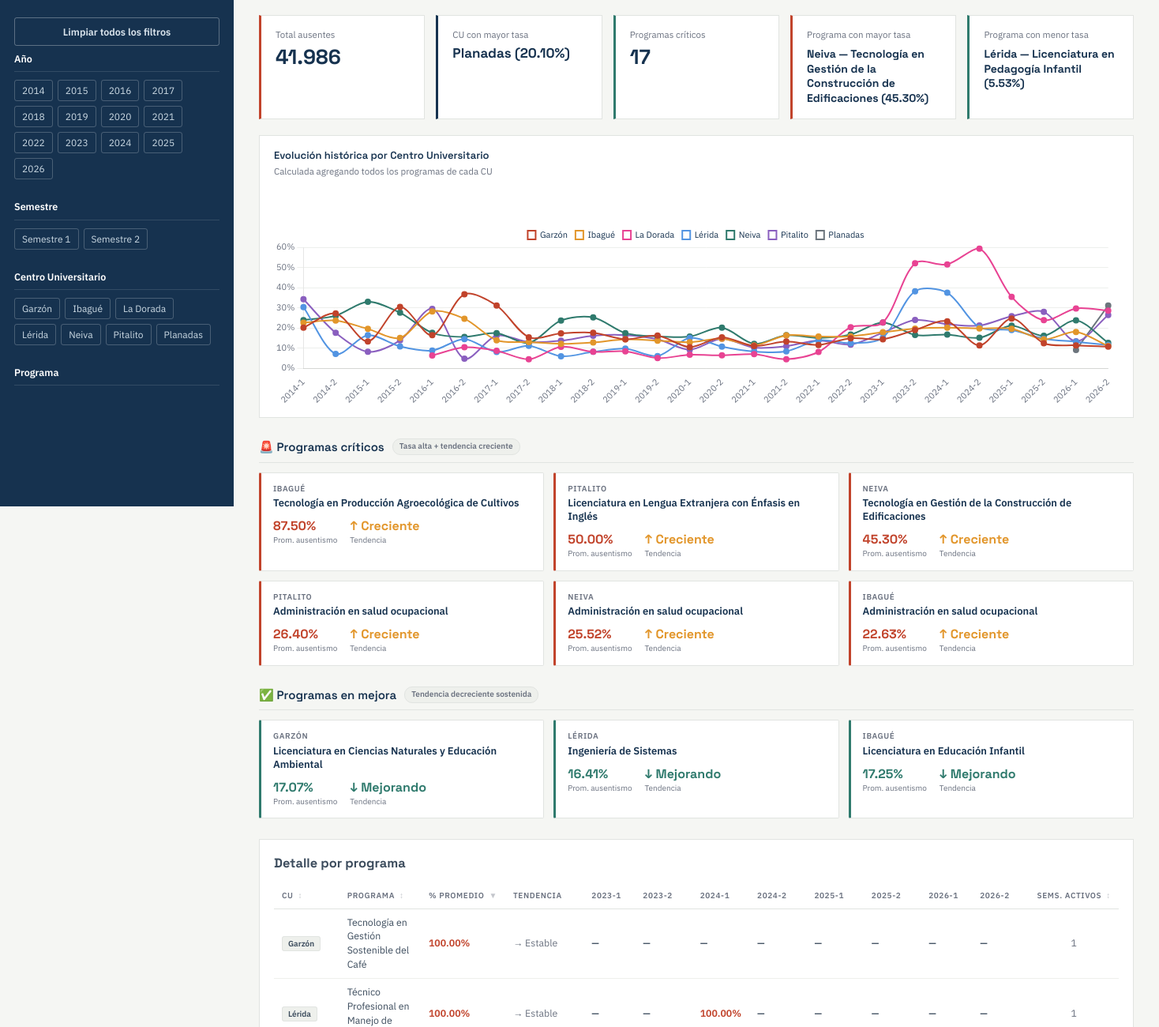
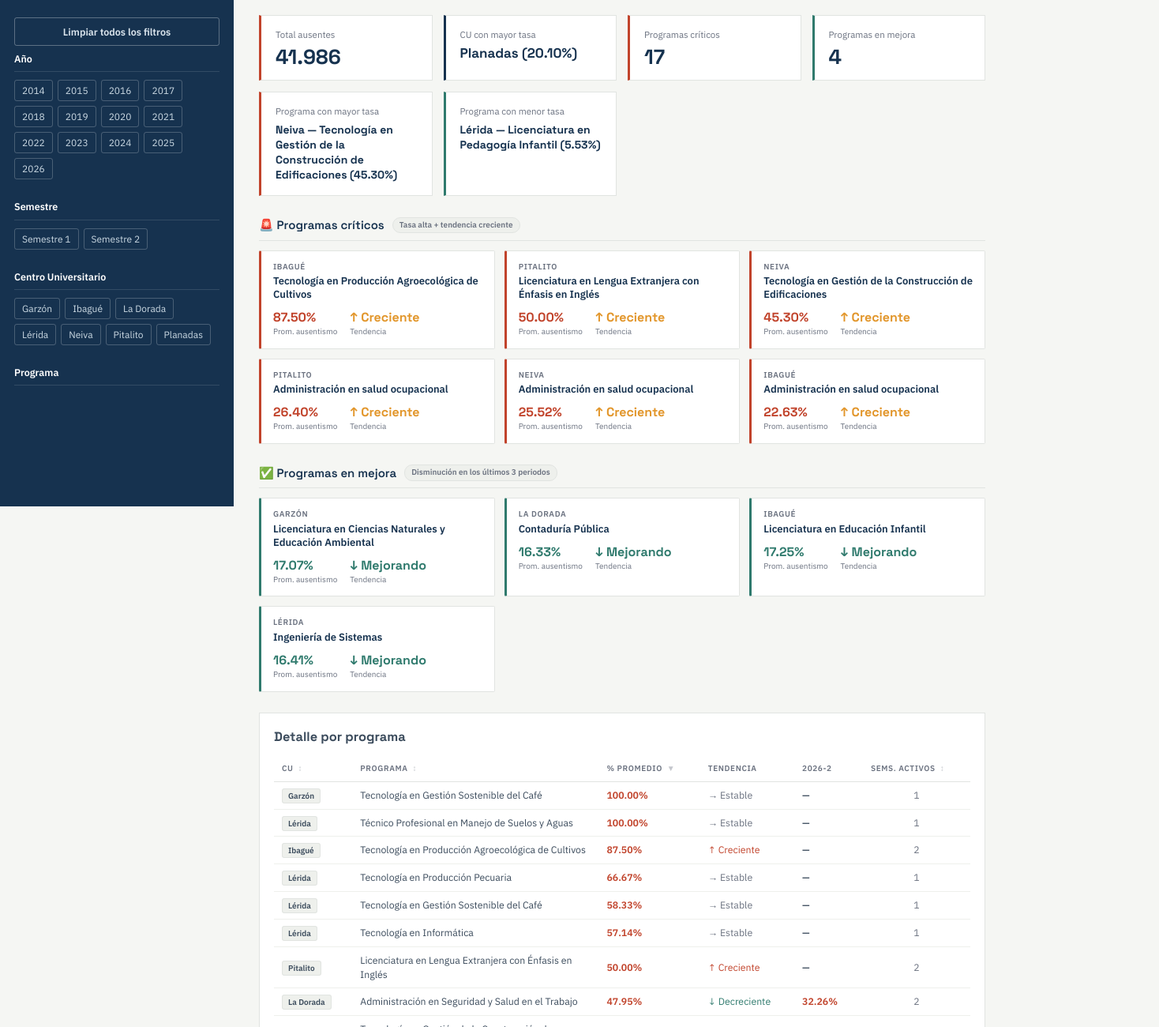
Before and after one commit to JuanGJaureguiG/Ausentismo-Deserci-n-programas, a plain HTML site: page index.html in a window 1280 px wide. Shown: the part 159-1459 px from the top of the page at 79% size, 1468 px wide, since content can reach past the window. Drawn offline with nearby package versions, Linux system fonts and the light colour scheme.

Commit message:
Add files via upload

```diff
--- a/app.js
+++ b/app.js
@@ -12,7 +12,6 @@ const CU_COLORS = {
   'Garzón': '#C1432B', 'Pitalito': '#8A5FBF', 'Lérida': '#5294E2',
   'La Dorada': '#E84393', 'Planadas': '#6C757D'
 };
-const RECENT_N = 8;
 
 let DATA = null;
 let metric = 'ausentismo'; // 'ausentismo' | 'desercion'
@@ -210,8 +209,11 @@ function render() {
   document.getElementById('content-body').style.display = 'block';
   document.getElementById('empty-state').style.display = 'none';
 
-  // Evolución: sin CU seleccionado se muestra el histórico de todos los CU por separado
-  // (el agregado "Sede Tolima-Huila" ya está disponible en el tablero de nivel CU)
+  // La gráfica sólo se construye cuando el usuario ha seleccionado algún filtro (Año, Semestre o CU)
+  const hasFilter = state.anio.size > 0 || state.semestre.size > 0 || state.cu.size > 0;
+  const chartPanel = document.getElementById('chart-panel');
+  if (hasFilter) {
+    chartPanel.style.display = 'block';
     const evoKeys = state.cu.size ? [...state.cu] : Object.keys(cuSeries).filter(k => k !== 'Sede Tolima-Huila');
     const evoDatasets = evoKeys.map(k => ({
       label: k,
@@ -235,8 +237,12 @@ function render() {
         }
       }
     });
+  } else {
+    chartPanel.style.display = 'none';
+    if (charts['chart-evolucion']) { charts['chart-evolucion'].destroy(); delete charts['chart-evolucion']; }
+  }
 
-  // Promedio por CU (sin gráfica; se usa para el KPI "CU con mayor tasa")
+  // Promedio por CU (sólo se usa para el KPI "CU con mayor tasa")
   const barKeys = state.cu.size ? [...state.cu] : Object.keys(cuSeries).filter(k => k !== 'Sede Tolima-Huila');
   const avgByCu = barKeys.map(k => {
     const vals = idxList.map(i => cuSeries[k] ? cuSeries[k][i] : null).filter(v => v !== null && v !== undefined);
@@ -267,15 +273,18 @@ function render() {
   document.getElementById('kpi-prog-max').textContent = maxProg ? `${maxProg.cu} — ${maxProg.programa} (${maxProg.avg.toFixed(2)}%)` : '—';
   document.getElementById('kpi-prog-min').textContent = minProg ? `${minProg.cu} — ${minProg.programa} (${minProg.avg.toFixed(2)}%)` : '—';
 
+  const mejorando = withData.filter(p => hasContinuousImprovement(p, periods));
+  document.getElementById('kpi-mejorando').textContent = mejorando.length;
+
   renderAlerts(withData, periods);
-  renderTable(progs, periods);
+  renderTable(progs, periods, hasFilter);
 }
 
-// Disminución continua y estricta en los últimos 4 periodos disponibles (dentro del alcance de filtros actual)
+// Disminución continua y estricta en los últimos 3 periodos disponibles (dentro del alcance de filtros actual)
 function hasContinuousImprovement(p, periodsList) {
-  const last4 = periodsList.slice(-4);
-  if (last4.length < 4) return false;
-  const vals = last4.map(per => (p.periods[per] ? p.periods[per].pct : null));
+  const last3 = periodsList.slice(-3);
+  if (last3.length < 3) return false;
+  const vals = last3.map(per => (p.periods[per] ? p.periods[per].pct : null));
   if (vals.some(v => v === null || v === undefined)) return false;
   for (let i = 0; i < vals.length - 1; i++) {
     if (!(vals[i] > vals[i + 1])) return false;
@@ -287,9 +296,9 @@ function renderAlerts(withData, periodsList) {
   const crit = [...withData].filter(p => p.avg > 12 && p.slope > 0.3).sort((a, b) => b.avg - a.avg).slice(0, 6);
   const improving = [...withData].filter(p => hasContinuousImprovement(p, periodsList))
     .sort((a, b) => {
-      const aVals = periodsList.slice(-4).map(per => a.periods[per].pct);
-      const bVals = periodsList.slice(-4).map(per => b.periods[per].pct);
-      return (bVals[0] - bVals[3]) - (aVals[0] - aVals[3]);
+      const aVals = periodsList.slice(-3).map(per => a.periods[per].pct);
+      const bVals = periodsList.slice(-3).map(per => b.periods[per].pct);
+      return (bVals[0] - bVals[2]) - (aVals[0] - aVals[2]);
     });
 
   const critEl = document.getElementById('critical-alerts');
@@ -322,9 +331,10 @@ function pctClass(v) {
   return 'pct-low';
 }
 
-function renderTable(progs, activePeriods) {
-  // si no hay filtro de año/semestre activo, mostramos los últimos 8 periodos para no saturar la tabla
-  const periodsShown = (state.anio.size || state.semestre.size) ? activePeriods : activePeriods.slice(-RECENT_N);
+function renderTable(progs, activePeriods, hasFilter) {
+  // Sin ningún filtro (Año, Semestre o CU) seleccionado: sólo el último registro (periodo más reciente).
+  // Con algún filtro seleccionado: se muestran todos los periodos que correspondan a esa selección.
+  const periodsShown = hasFilter ? activePeriods : activePeriods.slice(-1);
 
   const headerRow = document.getElementById('header-row');
   const sortIcon = key => sortKey === key ? (sortDir === 1 ? '▲' : '▼') : '↕';
--- a/index.html
+++ b/index.html
@@ -42,9 +42,13 @@
         <div class="label">CU con mayor tasa</div>
         <div class="num" id="kpi-cu" style="font-size:17px">—</div>
       </div>
-      <div class="kpi kpi-teal">
+      <div class="kpi kpi-danger">
         <div class="label">Programas críticos</div>
         <div class="num" id="kpi-criticos">—</div>
+      </div>
+      <div class="kpi kpi-teal">
+        <div class="label">Programas en mejora</div>
+        <div class="num" id="kpi-mejorando">—</div>
       </div>
       <div class="kpi kpi-danger">
         <div class="label">Programa con mayor tasa</div>
@@ -61,16 +65,16 @@
     </div>
 
     <div id="content-body">
-      <div class="panel panel-full">
+      <div class="panel panel-full" id="chart-panel" style="display:none">
         <h3>Evolución histórica por Centro Universitario</h3>
-        <div class="panel-sub">Calculada agregando todos los programas de cada CU</div>
+        <div class="panel-sub">Según los filtros seleccionados (Año, Semestre y/o Centro Universitario)</div>
         <div class="chart-wrap"><canvas id="chart-evolucion"></canvas></div>
       </div>
 
       <div class="section-title">🚨 Programas críticos <span class="pill">Tasa alta + tendencia creciente</span></div>
       <div class="alerts" id="critical-alerts"></div>
 
-      <div class="section-title">✅ Programas en mejora <span class="pill">Tendencia decreciente sostenida</span></div>
+      <div class="section-title">✅ Programas en mejora <span class="pill">Disminución en los últimos 3 periodos</span></div>
       <div class="alerts" id="improving-alerts"></div>
 
       <div class="table-panel">
--- a/styles.css
+++ b/styles.css
@@ -65,7 +65,6 @@ h1,h2,h3,.num{font-family:'Space Grotesk',system-ui,sans-serif;}
 .kpi .label{font-size:11.5px;color:var(--muted);margin-bottom:6px;}
 .kpi .num{font-size:26px;font-weight:700;color:var(--ink);line-height:1;}
 
-.grid2{display:grid;grid-template-columns:1.5fr 1fr;gap:14px;margin-bottom:22px;}
 .panel{background:var(--panel);border:1px solid var(--border);padding:16px 18px 12px;}
 .panel.panel-full{margin-bottom:22px;}
 .panel h3{font-size:13px;color:var(--ink);margin:0 0 2px;font-weight:600;}
@@ -109,5 +108,4 @@ footer.credit{margin-top:26px;font-size:11px;color:var(--muted);}
   .app{grid-template-columns:1fr;}
   .sidebar{position:static;max-height:none;}
   .kpi-row{grid-template-columns:1fr 1fr;}
-  .grid2{grid-template-columns:1fr;}
 }
```
Lines whose indentation alone changed are shown as unchanged.
